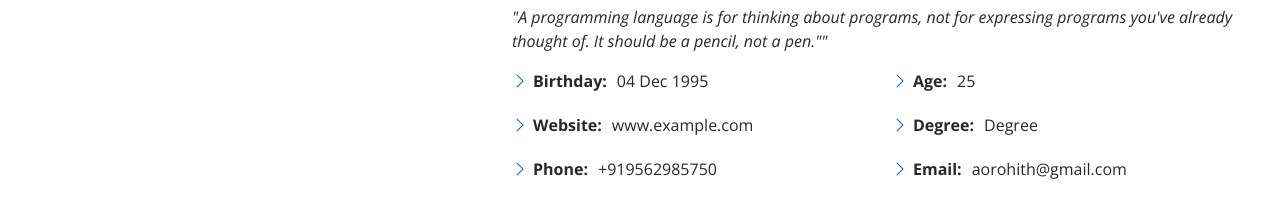
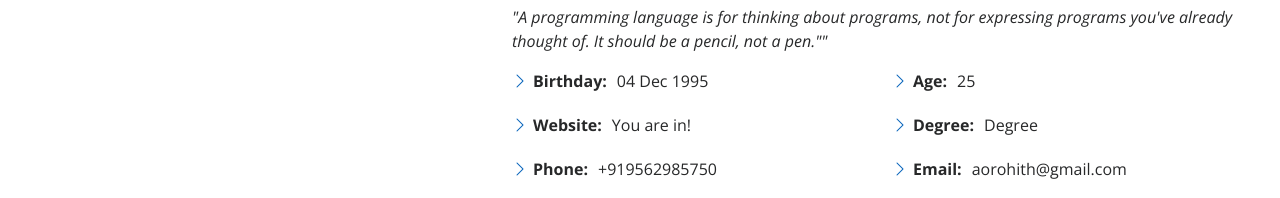
Before and after one commit to aorohith/Personal-Website, a plain HTML site: page index.html in a window 1280 px wide. Shown: the part 1051-1249 px from the top of the page. Drawn offline with nearby package versions, Linux system fonts and the light colour scheme.

Commit message:
Wensite changed

```diff
--- a/index.html
+++ b/index.html
@@ -89,7 +89,7 @@
               <div class="col-lg-6">
                 <ul>
                   <li><i class="bi bi-chevron-right"></i> <strong>Birthday:</strong> <span>04 Dec 1995</span></li>
-                  <li><i class="bi bi-chevron-right"></i> <strong>Website:</strong> <span>www.example.com</span></li>
+                  <li><i class="bi bi-chevron-right"></i> <strong>Website:</strong> <span>You are in!</span></li>
                   <li><i class="bi bi-chevron-right"></i> <strong>Phone:</strong> <span>+919562985750</span></li>
                   <li><i class="bi bi-chevron-right"></i> <strong>City:</strong> <span>Kerala, India</span></li>
                 </ul>
```
